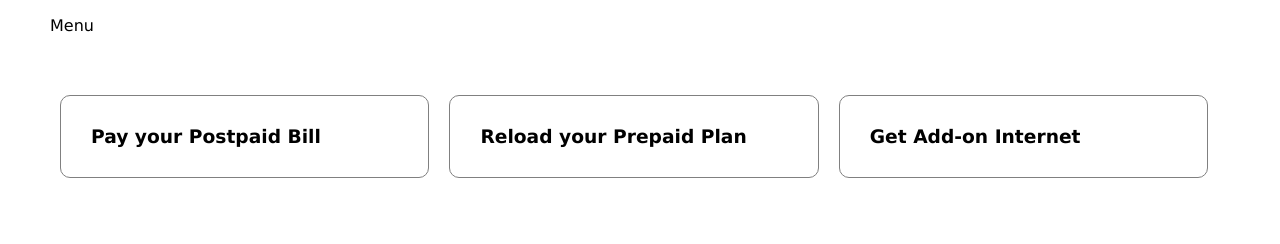
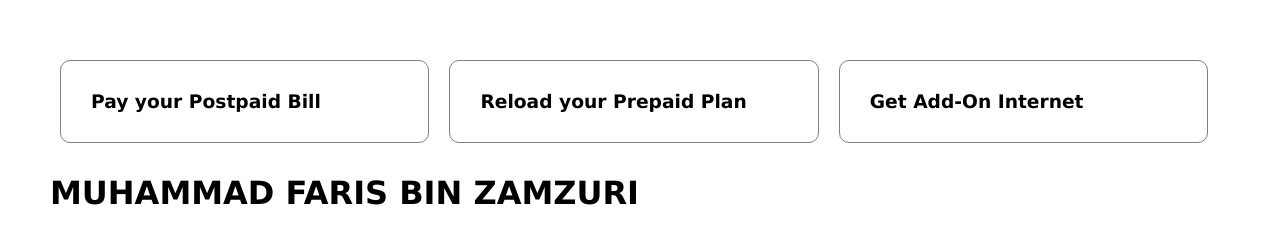
Before and after one commit to FAREAST99/dft40043_latihan16, a plain HTML site: page index.html in a window 1280 px wide. Drawn offline with Linux system fonts and the light colour scheme.

Commit message:
Update index.html

```diff
--- a/index.html
+++ b/index.html
@@ -4,28 +4,37 @@
     <meta charset="UTF-8">
     <meta http-equiv="X-UA-Compatible" content="IE=edge">
     <meta name="viewport" content="width=device-width, initial-scale=1.0">
-    <title>Digi</title>
+    <title>Document</title>
     <link rel="stylesheet" href="style.css">
 </head>
 <body>
+    <div class="container">
 
-<div class="container">
- <p>Menu</p>
 
     <div class="row">
         <div class="col">
-            <div class="isi">Pay your Postpaid Bill</div>
+            <div class="gambar-pay">
+            <div class="isi">
+                Pay your Postpaid Bill
+            </div>
+        </div>
         </div>
         <div class="col">
-            <div class="isi">Reload your Prepaid Plan</div>
+            <div class="gambar-reload">
+            <div class="isi">
+                Reload your Prepaid Plan
+            </div>
+        </div>
         </div>
         <div class="col">
-            <div class="isi">Get Add-on Internet</div>
+            <div class="gambar-addon">
+            <div class="isi">
+                Get Add-On Internet
+            </div>
+            </div>
         </div>
     </div>
-</div>
 
-
-
+    <h1>MUHAMMAD FARIS BIN ZAMZURI</h1>
 </body>
 </html>
```
